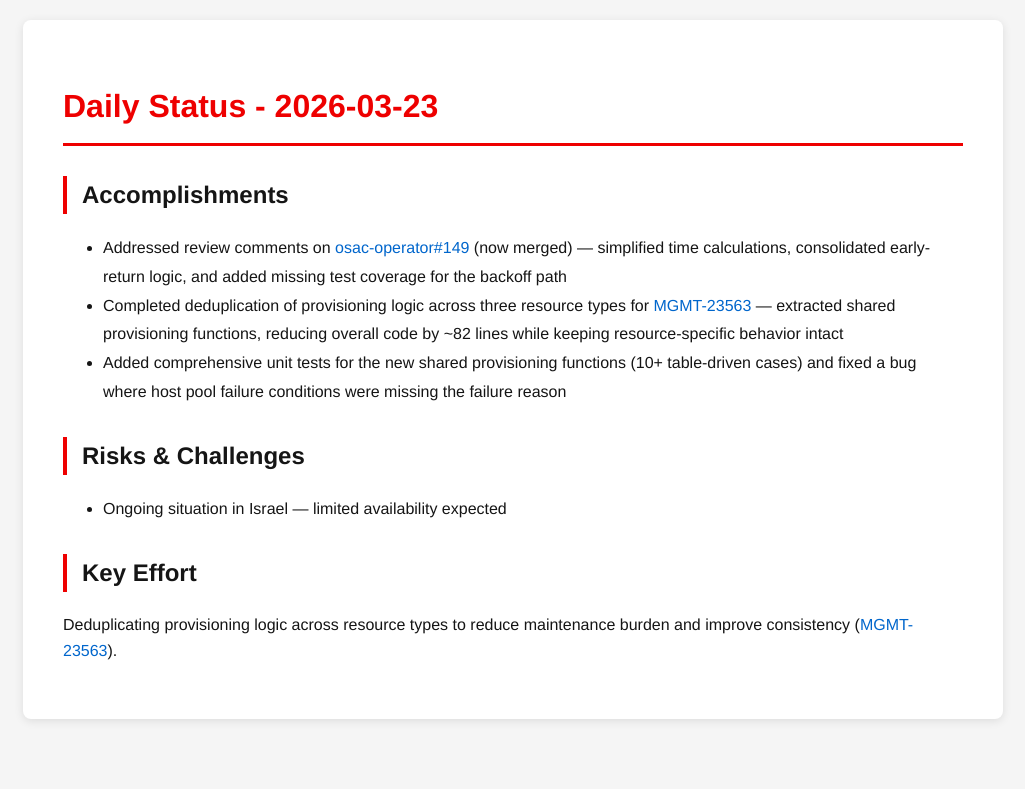
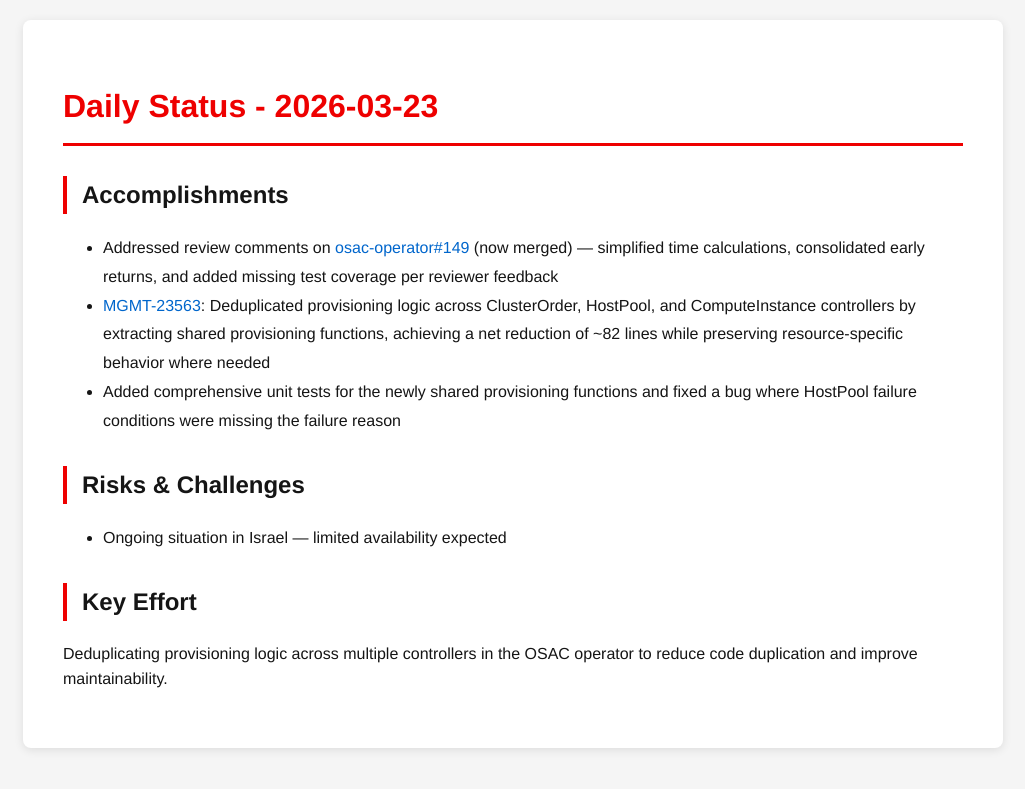
Before and after one commit to tzvatot/daily-status, a Jekyll site: the page built from 2026-03-23.md, in a window 1280 px wide. Shown: the top 789 px of the page, without its empty margins (127-1152 px from the left). Built offline with Jekyll 4.4.1, drawn with Linux system fonts in a browser that asks for light colours.

Commit message:
Daily status update - 2026-03-23

```diff
--- a/2026-03-23.md
+++ b/2026-03-23.md
@@ -7,12 +7,12 @@
 # Daily Status - 2026-03-23
 
 ## Accomplishments
-- Addressed review comments on [osac-operator#149](https://github.com/osac-project/osac-operator/pull/149) (now merged) — simplified time calculations, consolidated early-return logic, and added missing test coverage for the backoff path
-- Completed deduplication of provisioning logic across three resource types for [MGMT-23563](https://issues.redhat.com/browse/MGMT-23563) — extracted shared provisioning functions, reducing overall code by ~82 lines while keeping resource-specific behavior intact
-- Added comprehensive unit tests for the new shared provisioning functions (10+ table-driven cases) and fixed a bug where host pool failure conditions were missing the failure reason
+- Addressed review comments on [osac-operator#149](https://github.com/osac-project/osac-operator/pull/149) (now merged) — simplified time calculations, consolidated early returns, and added missing test coverage per reviewer feedback
+- [MGMT-23563](https://issues.redhat.com/browse/MGMT-23563): Deduplicated provisioning logic across ClusterOrder, HostPool, and ComputeInstance controllers by extracting shared provisioning functions, achieving a net reduction of ~82 lines while preserving resource-specific behavior where needed
+- Added comprehensive unit tests for the newly shared provisioning functions and fixed a bug where HostPool failure conditions were missing the failure reason
 
 ## Risks & Challenges
 - Ongoing situation in Israel — limited availability expected
 
 ## Key Effort
-Deduplicating provisioning logic across resource types to reduce maintenance burden and improve consistency ([MGMT-23563](https://issues.redhat.com/browse/MGMT-23563)).
+Deduplicating provisioning logic across multiple controllers in the OSAC operator to reduce code duplication and improve maintainability.
```
